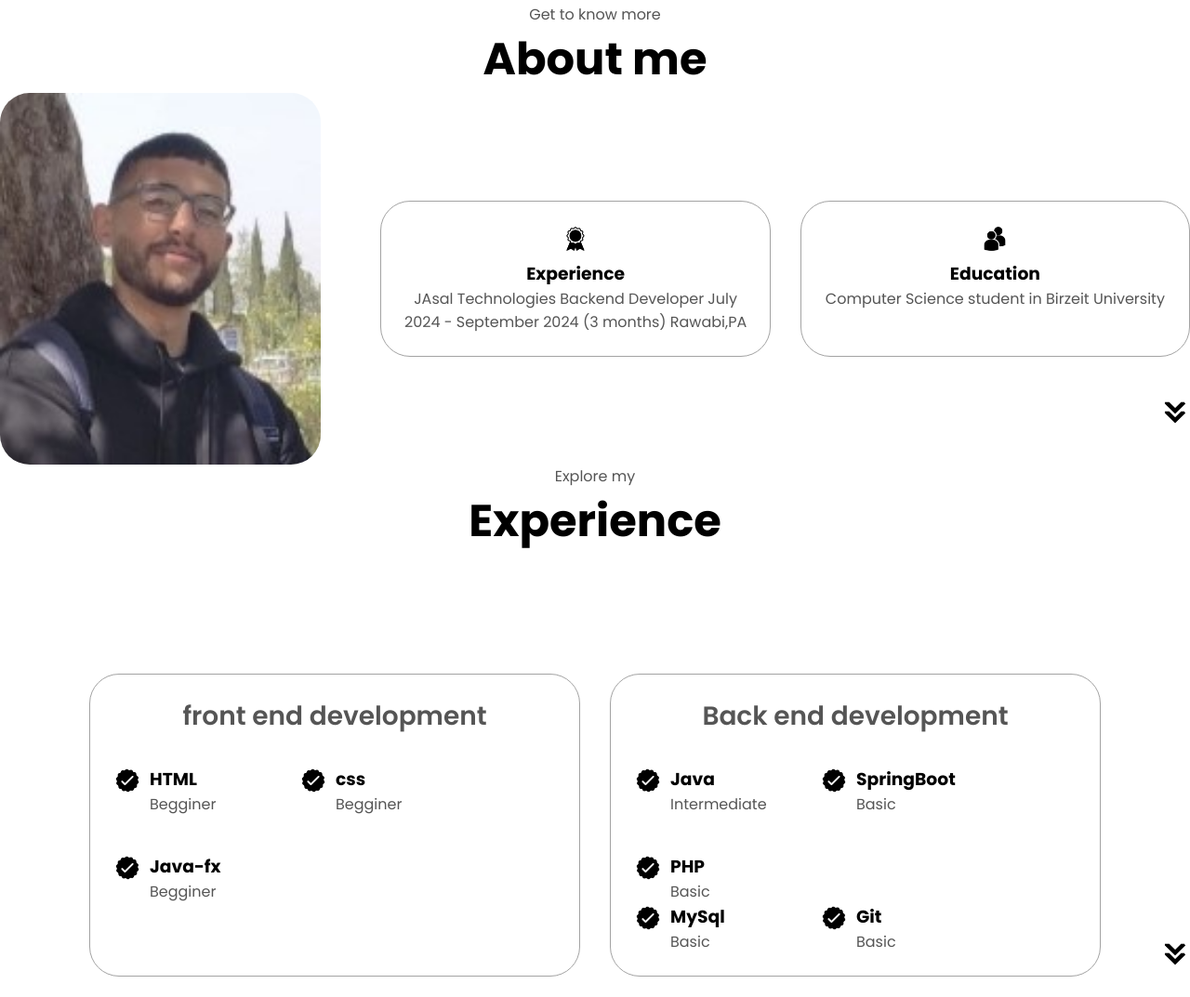
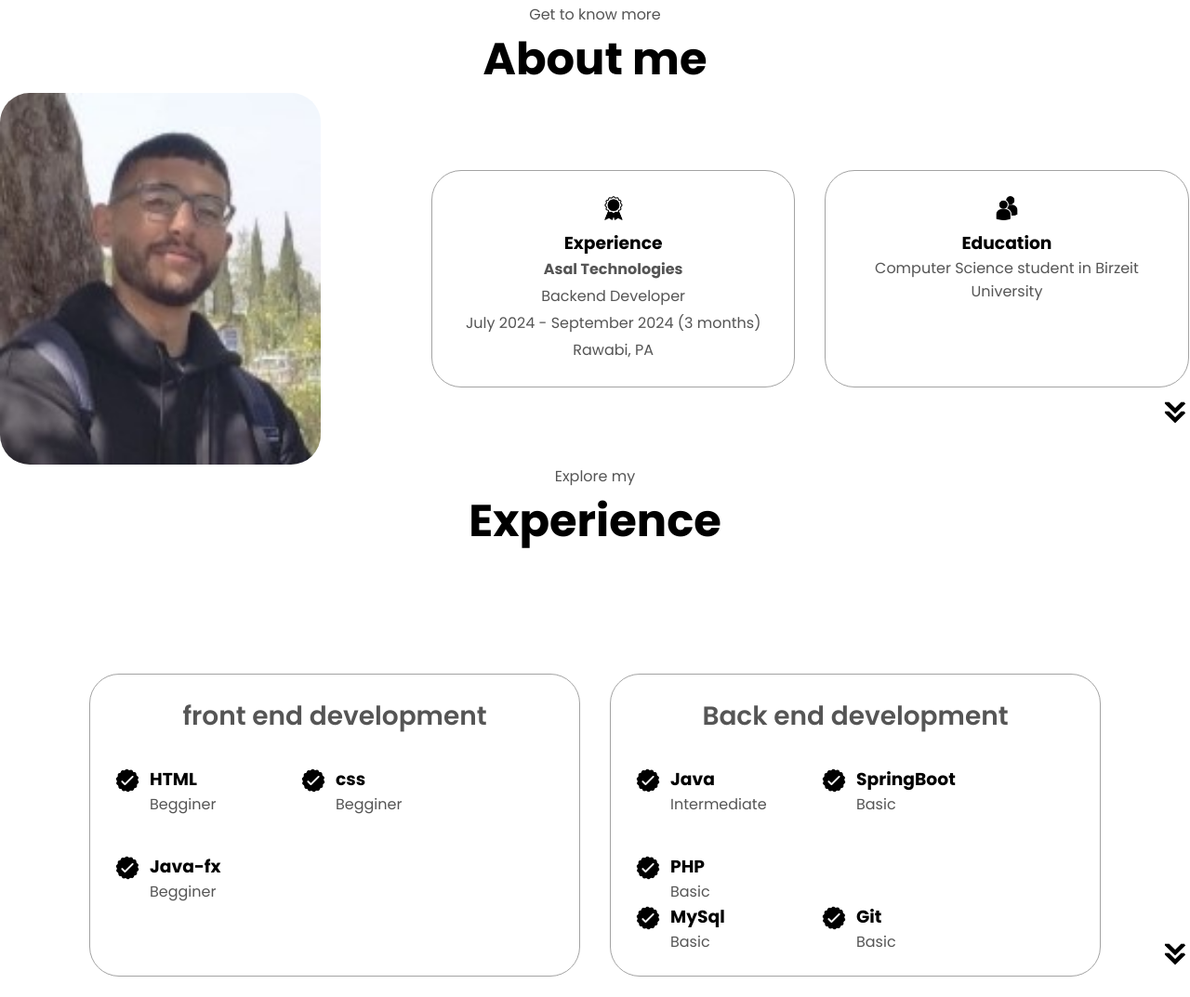
Before and after one commit to kotkot21/Portfolio, a plain HTML site: page index.html in a window 1280 px wide. Shown: the part 893-1966 px from the top of the page at 93% size. Drawn offline with Linux system fonts and the light colour scheme.

Commit message:
Update index.html

```diff
--- a/index.html
+++ b/index.html
@@ -65,11 +65,12 @@
                     <div class="details_container">
                         <img src="./assets/experience.png" alt="experience icon" class="Icon">
                         <h3>Experience</h3>
-                        <p>JAsal Technologies
-                            Backend Developer
-                            July 2024 - September 2024 (3 months)
-                            Rawabi,PA
-                        </p>
+                        <div style="line-height: 1.8;">
+                            <p><strong>Asal Technologies</strong></p>
+                            <p>Backend Developer</p>
+                            <p>July 2024 - September 2024 (3 months)</p>
+                            <p>Rawabi, PA</p>
+                        </div>
                     </div>
                     <div class="details_container">
                         <img src="./assets/education.png" alt="education icon" class="Icon">
```
